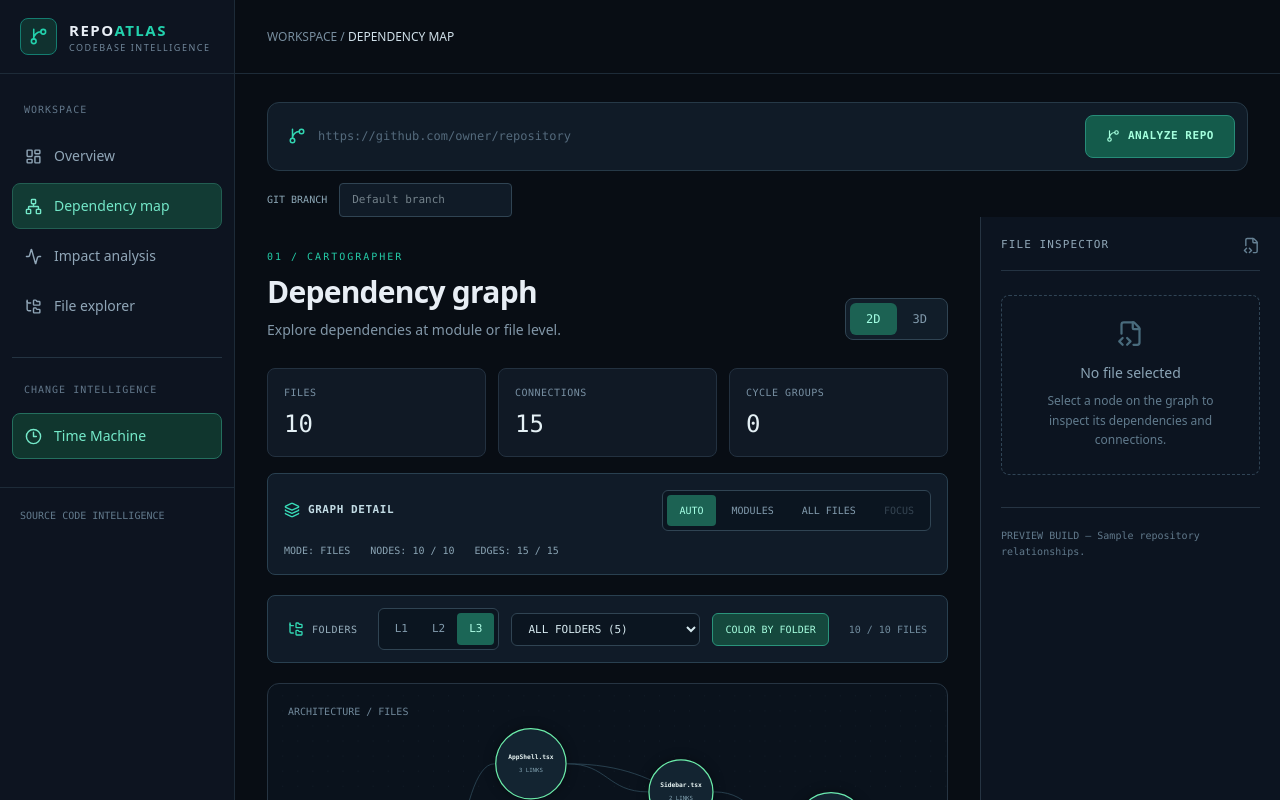
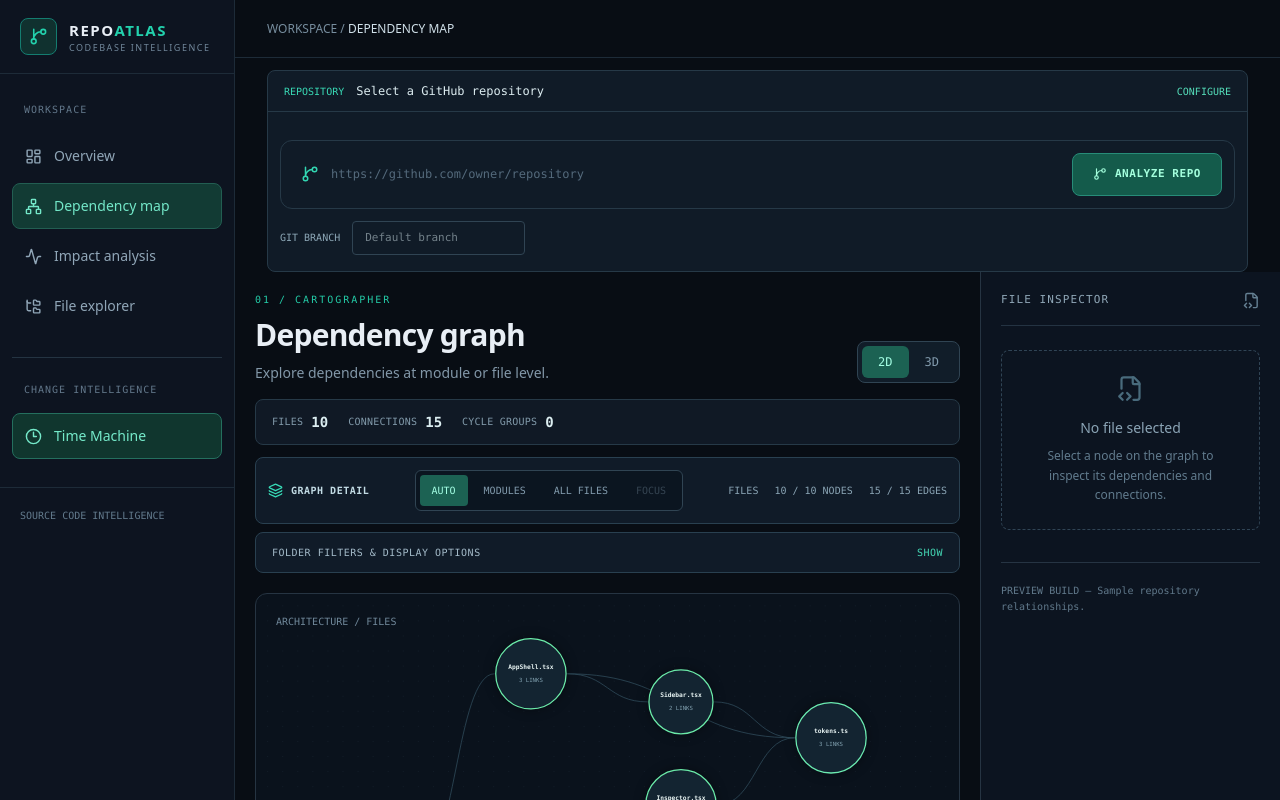
Before and after one commit to JaimeCifreL/PF-repoatlas, a Next.js app: page / in a window 1280 px wide. Shown: the top 800 px of the page. Built offline with nearby package versions, Linux system fonts and the light colour scheme.

Commit message:
frontend improved

```diff
--- a/src/app/layout.tsx
+++ b/src/app/layout.tsx
@@ -1,3 +1,4 @@
+
 import type { Metadata } from "next";
 import { Geist, Geist_Mono } from "next/font/google";
 import "./globals.css";
@@ -13,17 +14,25 @@ const geistMono = Geist_Mono({
 });
 
 export const metadata: Metadata = {
-  title: "Create Next App",
-  description: "Generated by create next app",
+  title: {
+    default: "RepoAtlas | Codebase Intelligence",
+    template: "%s | RepoAtlas",
+  },
+  description:
+    "Explore repository architecture, dependencies, impact analysis and architectural evolution.",
 };
 
-export default function RootLayout({ children }: LayoutProps<"/">) {
+export default function RootLayout({
+  children,
+}: LayoutProps<"/">) {
   return (
     <html
       lang="en"
       className={`${geistSans.variable} ${geistMono.variable} h-full antialiased`}
     >
-      <body className="min-h-full flex flex-col">{children}</body>
+      <body className="min-h-full flex flex-col">
+        {children}
+      </body>
     </html>
   );
 }
--- a/src/app/page.tsx
+++ b/src/app/page.tsx
@@ -630,7 +630,7 @@ export default function Home() {
       <div className="flex min-w-0 flex-1 flex-col">
 
         {/* TOP BAR */}
-        <header className="flex min-h-[74px] flex-wrap items-center justify-between gap-3 border-b border-[#1d2b38] px-5 py-3 lg:px-8">
+        <header className="flex min-h-[58px] flex-wrap items-center justify-between gap-3 border-b border-[#1d2b38] px-5 py-2 lg:px-8">
 
           <div className="text-xs text-[#778d9e]">
             WORKSPACE /{" "}
@@ -679,6 +679,43 @@ export default function Home() {
         {/* REPOSITORY SEARCH */}
         <div className="px-5 lg:px-8">
 
+          <details
+            key={
+              analysis
+                ? `loaded-${analysis.repository}-${analysis.commitSha ?? analysis.branch}`
+                : "initial"
+            }
+            ref={(element) => {
+              if (element && !element.dataset.initialized) {
+                element.open = !analysis;
+                element.dataset.initialized = "true";
+              }
+            }}
+            className="group mt-3 rounded-lg border border-[#263947] bg-[#101b27]"
+          >
+            <summary className="flex cursor-pointer list-none flex-wrap items-center justify-between gap-3 px-4 py-3 marker:hidden">
+              <div className="flex min-w-0 items-center gap-3">
+                <span className="font-mono text-[10px] text-[#39d9b5]">
+                  REPOSITORY
+                </span>
+
+                <span className="min-w-0 break-all font-mono text-xs text-[#dcecf0]">
+                  {analysis?.repository ?? "Select a GitHub repository"}
+                </span>
+
+                {analysis && (
+                  <span className="rounded border border-[#305448] px-2 py-1 font-mono text-[10px] text-[#8db6a8]">
+                    {analysis.branch}
+                  </span>
+                )}
+              </div>
+
+              <span className="font-mono text-[10px] text-[#84a2b3] group-open:text-[#55dfbb]">
+                {analysis ? "CHANGE / DETAILS" : "CONFIGURE"}
+              </span>
+            </summary>
+
+            <div className="border-t border-[#263947] px-3 pb-4">
               <RepositorySearch
                 repositoryUrl={repositoryUrl}
                 onUrlChange={setRepositoryUrl}
@@ -707,6 +744,37 @@ export default function Home() {
                 />
               </div>
             </div>
+          </details>
+
+          {analysis && (
+            <div className="mt-2 flex flex-wrap items-center gap-x-4 gap-y-1 px-1 font-mono text-[10px] text-[#819baa]">
+              <span>
+                {analysis.files.length.toLocaleString()} FILES
+              </span>
+
+              <span>
+                {analysis.analyzedFiles.toLocaleString()} ANALYZED
+              </span>
+
+              <span>
+                {analysis.connections.length.toLocaleString()} CONNECTIONS
+              </span>
+
+              <span
+                className={
+                  analysis.partial
+                    ? "text-[#e6b77b]"
+                    : "text-[#57dcb6]"
+                }
+              >
+                {analysis.partial
+                  ? "PARTIAL ANALYSIS"
+                  : "ANALYSIS COMPLETE"}
+              </span>
+            </div>
+          )}
+        </div>
+
 
         {/* ARCHITECTURE OVERVIEW */}
         {activeView === "overview" && (
@@ -762,7 +830,7 @@ export default function Home() {
           }`}
         >
 
-          <main className="flex min-w-0 flex-col p-5 lg:p-8">
+          <main className="flex min-w-0 flex-col p-4 lg:p-5">
 
             {/* GRAPH HEADER */}
             <div className="flex flex-wrap items-end justify-between gap-3">
@@ -811,36 +879,38 @@ export default function Home() {
               </div>
             </div>
 
-            {/* ORIGINAL METRICS */}
-            <div className="mt-7 grid grid-cols-3 gap-3">
+
+            {/* GRAPH METRICS */}
+            <div className="mt-4 flex flex-wrap items-center gap-x-5 gap-y-2 rounded-lg border border-[#263947] bg-[#101925] px-4 py-3">
               {[
                 {
-                  title: "FILES",
+                  label: "FILES",
                   value: files.length,
                 },
                 {
-                  title: "CONNECTIONS",
+                  label: "CONNECTIONS",
                   value: connections.length,
                 },
                 {
-                  title: "CYCLE GROUPS",
+                  label: "CYCLE GROUPS",
                   value: architectureMetrics.cycleGroups.length,
                 },
               ].map((metric) => (
                 <div
-                  key={metric.title}
-                  className="rounded-lg border border-[#233140] bg-[#101925] p-4"
+                  key={metric.label}
+                  className="flex items-center gap-2"
                 >
-                  <div className="font-mono text-[10px] tracking-wider text-[#7890a3]">
-                    {metric.title}
-                  </div>
+                  <span className="font-mono text-[10px] tracking-wide text-[#829bab]">
+                    {metric.label}
+                  </span>
 
-                  <div className="mt-2 font-mono text-2xl text-[#e4f0f5]">
+                  <span className="font-mono text-sm font-semibold text-[#dceef1]">
                     {metric.value.toLocaleString()}
-                  </div>
+                  </span>
                 </div>
               ))}
             </div>
+
 
             {/* GRAPH SCALE */}
             <GraphScaleControls
@@ -871,7 +941,22 @@ export default function Home() {
               }}
             />
 
+
             {/* FOLDER CONTROLS */}
+            <details className="group mt-2 rounded-lg border border-[#294050] bg-[#101b28]">
+              <summary className="flex cursor-pointer list-none items-center justify-between gap-3 px-4 py-3 font-mono text-[10px] tracking-wider text-[#a3bac8] marker:hidden hover:text-[#63dfbc]">
+                <span>FOLDER FILTERS & DISPLAY OPTIONS</span>
+
+                <span className="text-[#44d8b5] group-open:hidden">
+                  SHOW
+                </span>
+
+                <span className="hidden text-[#44d8b5] group-open:inline">
+                  HIDE
+                </span>
+              </summary>
+
+              <div className="border-t border-[#294050] px-3 pb-3">
                 <FolderGraphControls
                   grouping={folderGrouping}
                   depth={folderDepth}
@@ -881,6 +966,9 @@ export default function Home() {
                   onFolderChange={changeFolderSelection}
                   onColorModeChange={setColorByFolder}
                 />
+              </div>
+            </details>
+
 
             {/* INTERACTIVE CANVAS */}
             <div className="relative mt-5 min-h-[530px] flex-1 overflow-hidden rounded-xl border border-[#263442] bg-[#0a121c]">
--- a/src/components/graph/GraphScaleControls.tsx
+++ b/src/components/graph/GraphScaleControls.tsx
@@ -28,7 +28,6 @@ type Props = {
   expandedModules: readonly ExpandedModule[];
   canFocus: boolean;
   warning: string | null;
-
   onChangeMode: (mode: GraphScaleMode) => void;
   onCollapseAll: () => void;
   onCollapseModule: (id: string) => void;
@@ -60,29 +59,27 @@ export function GraphScaleControls({
   onCollapseModule,
 }: Props) {
   return (
-    <section className="mt-4 rounded-lg border border-[#294050] bg-[#101b28] p-4">
+    <section className="mt-3 rounded-lg border border-[#294050] bg-[#101b28] px-3 py-3">
 
       <div className="flex flex-wrap items-center justify-between gap-3">
 
         <div className="flex items-center gap-2">
           <Layers3
-            size={16}
+            size={15}
             className="text-[#38dcb8]"
           />
 
-          <span className="font-mono text-[11px] font-semibold tracking-wider text-[#c2dbe4]">
+          <span className="font-mono text-[10px] font-semibold tracking-wider text-[#c2dbe4]">
             GRAPH DETAIL
           </span>
         </div>
 
         <div className="flex flex-wrap gap-1 rounded-md border border-[#304453] bg-[#0b1520] p-1">
-
           {options.map((option) => {
             const disabled =
               (option.value === "files" &&
                 totalFiles > maxAllFiles) ||
-              (option.value === "focus" &&
-                !canFocus);
+              (option.value === "focus" && !canFocus);
 
             return (
               <button
@@ -111,46 +108,36 @@ export function GraphScaleControls({
             );
           })}
         </div>
-      </div>
 
-      <div className="mt-3 flex flex-wrap gap-x-5 gap-y-2 font-mono text-[10px] text-[#8aa4b4]">
+        <div className="flex flex-wrap items-center gap-x-4 gap-y-1 font-mono text-[10px] text-[#8aa4b4]">
           <span>
-          MODE: {resolvedMode.toUpperCase()}
+            {resolvedMode.toUpperCase()}
           </span>
 
           <span>
-          NODES: {displayedFiles.toLocaleString()} /
-          {" "}{totalFiles.toLocaleString()}
+            {displayedFiles.toLocaleString()} /
+            {" "}{totalFiles.toLocaleString()} NODES
           </span>
 
           <span>
-          EDGES: {displayedConnections.toLocaleString()} /
-          {" "}{totalConnections.toLocaleString()}
+            {displayedConnections.toLocaleString()} /
+            {" "}{totalConnections.toLocaleString()} EDGES
           </span>
         </div>
-
-      {resolvedMode === "modules" && (
-        <div className="mt-3 border-t border-[#293947] pt-3">
-
-          <div className="flex flex-wrap items-center justify-between gap-2">
-            <span className="font-mono text-[10px] text-[#7996a5]">
-              CLICK A MODULE TO EXPAND IT
-            </span>
+      </div>
 
       {expandedModules.length > 0 && (
+        <div className="mt-3 flex flex-wrap items-center gap-2 border-t border-[#293947] pt-3">
+
           <button
             type="button"
             onClick={onCollapseAll}
-                className="flex cursor-pointer items-center gap-2 font-mono text-[10px] text-[#43d8b6]"
+            className="flex cursor-pointer items-center gap-2 rounded border border-[#375968] px-3 py-2 font-mono text-[10px] text-[#43d8b6]"
           >
             <Minimize2 size={13}/>
             COLLAPSE ALL
           </button>
-            )}
-          </div>
 
-          {expandedModules.length > 0 && (
-            <div className="mt-3 flex flex-wrap gap-2">
           {expandedModules.map((group) => (
             <button
               key={group.id}
@@ -164,8 +151,6 @@ export function GraphScaleControls({
               {group.path} ×
             </button>
           ))}
-            </div>
-          )}
         </div>
       )}
 
```
Lines whose indentation alone changed are shown as unchanged.
